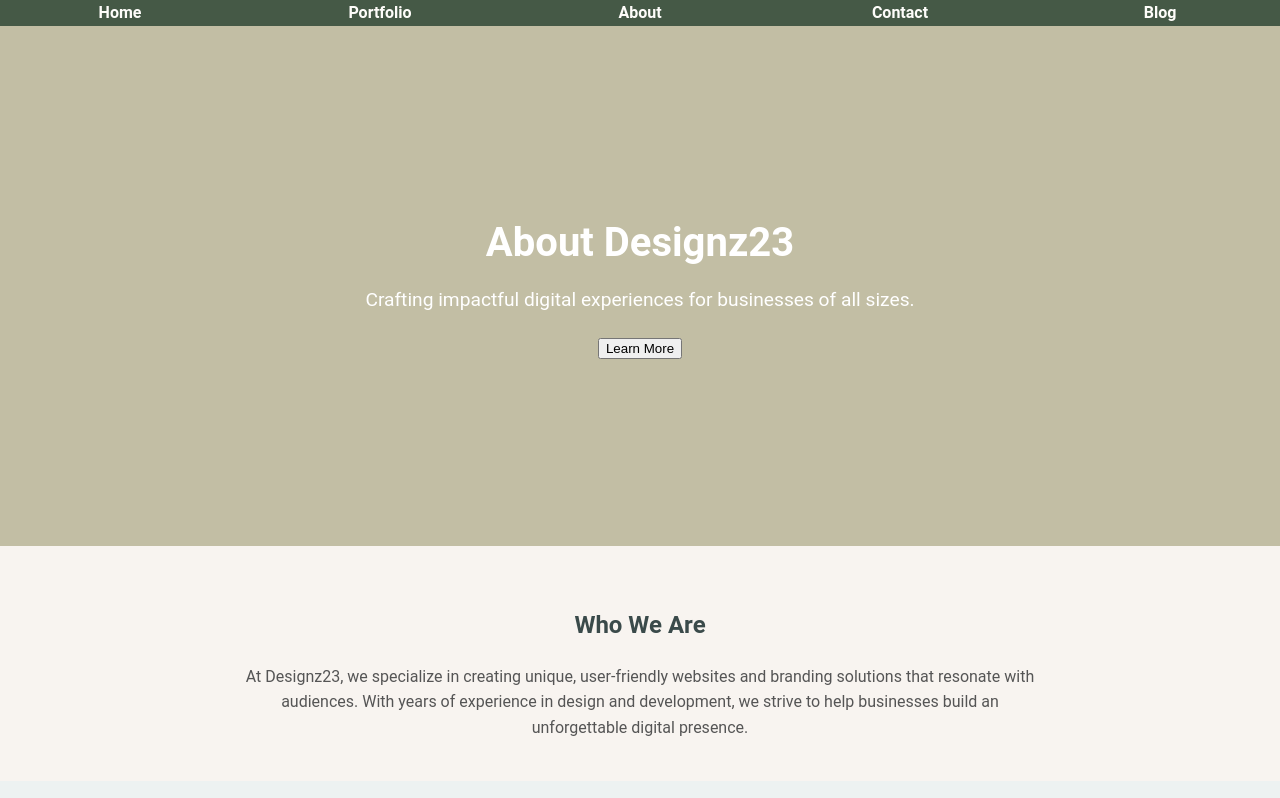
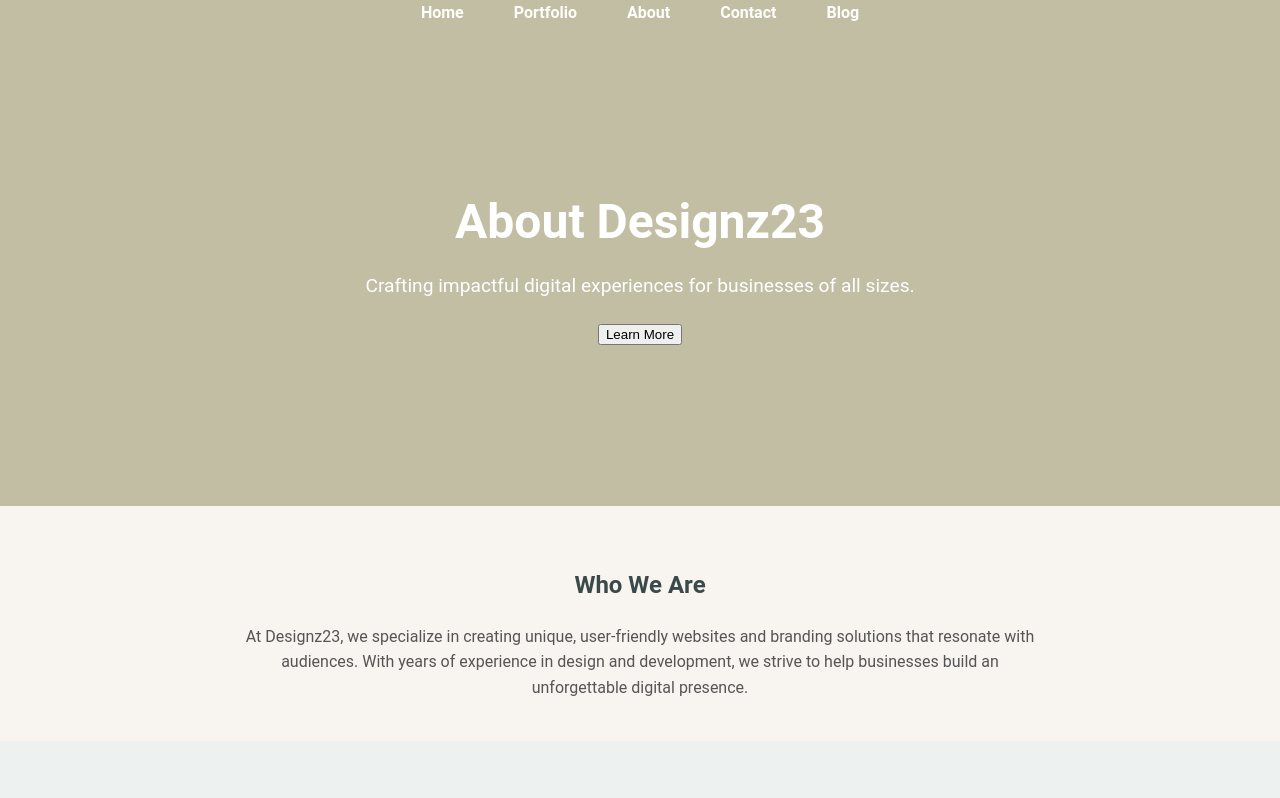
Before and after one commit to Designz23/Designz23, a plain HTML site: page about.html in a window 1280 px wide. Shown: the top 798 px of the page. Drawn offline with Linux system fonts and the light colour scheme.

Commit message:
Update styles.css

```diff
--- a/styles.css
+++ b/styles.css
@@ -1,67 +1,3 @@
-/* General Responsive Rules */
-body {
-    font-size: 16px;
-    line-height: 1.5;
-    margin: 0;
-    padding: 0;
-}
-
-.navbar ul {
-    display: flex;
-    flex-direction: column;
-    align-items: center;
-    padding: 0;
-    background-color: #455946;
-}
-
-.navbar ul li {
-    width: 100%;
-    text-align: center;
-    margin: 0;
-}
-
-.hero-about {
-    padding: 20px;
-    text-align: center;
-}
-
-.hero-about .hero-content h1 {
-    font-size: 1.8rem;
-}
-
-.hero-about .hero-content p {
-    font-size: 1rem;
-}
-
-.values-grid, .team-grid {
-    display: grid;
-    grid-template-columns: 1fr;
-    gap: 20px;
-}
-
-footer p {
-    font-size: 0.9rem;
-    text-align: center;
-}
-
-@media (min-width: 768px) {
-    .navbar ul {
-        flex-direction: row;
-    }
-
-    .values-grid, .team-grid {
-        grid-template-columns: repeat(3, 1fr);
-    }
-
-    .hero-about .hero-content h1 {
-        font-size: 2.5rem;
-    }
-
-    .hero-about .hero-content p {
-        font-size: 1.2rem;
-    }
-}
-
 body {
     font-family: 'Roboto', sans-serif;
     margin: 0;
```
